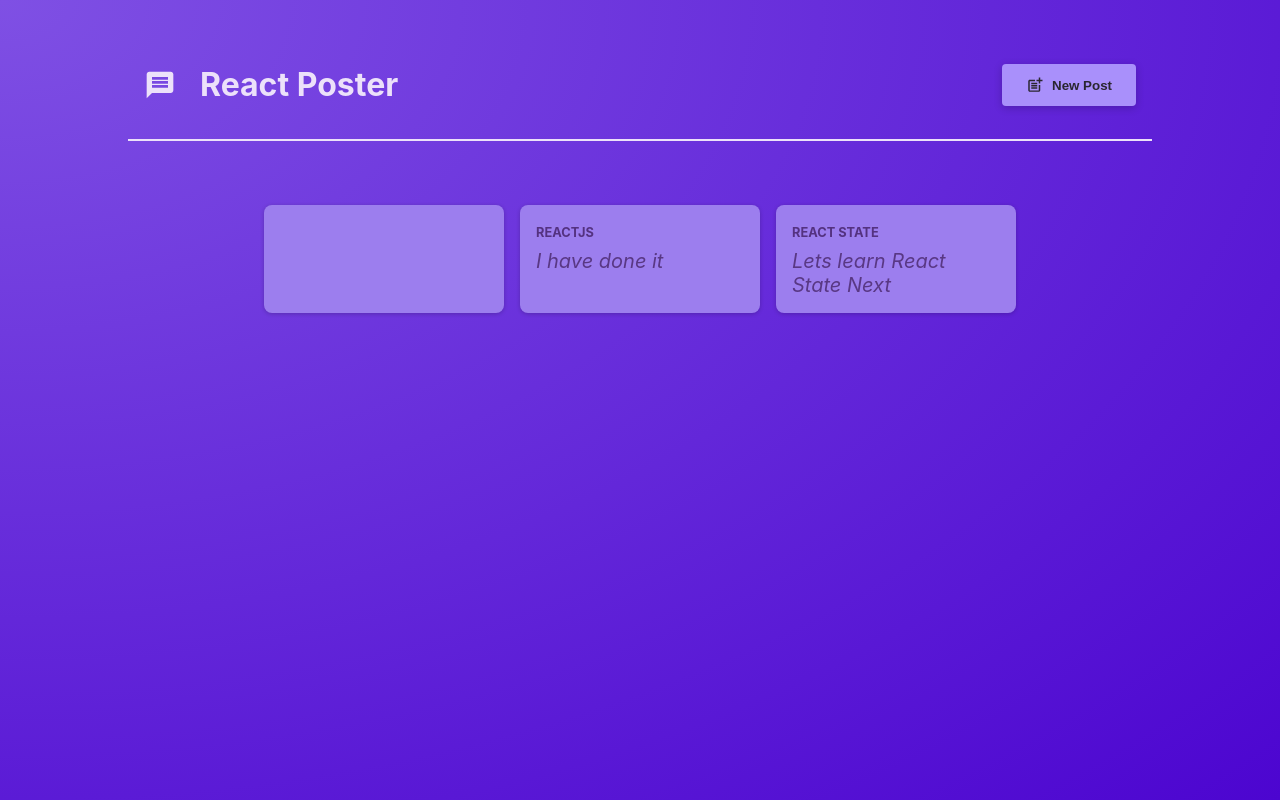
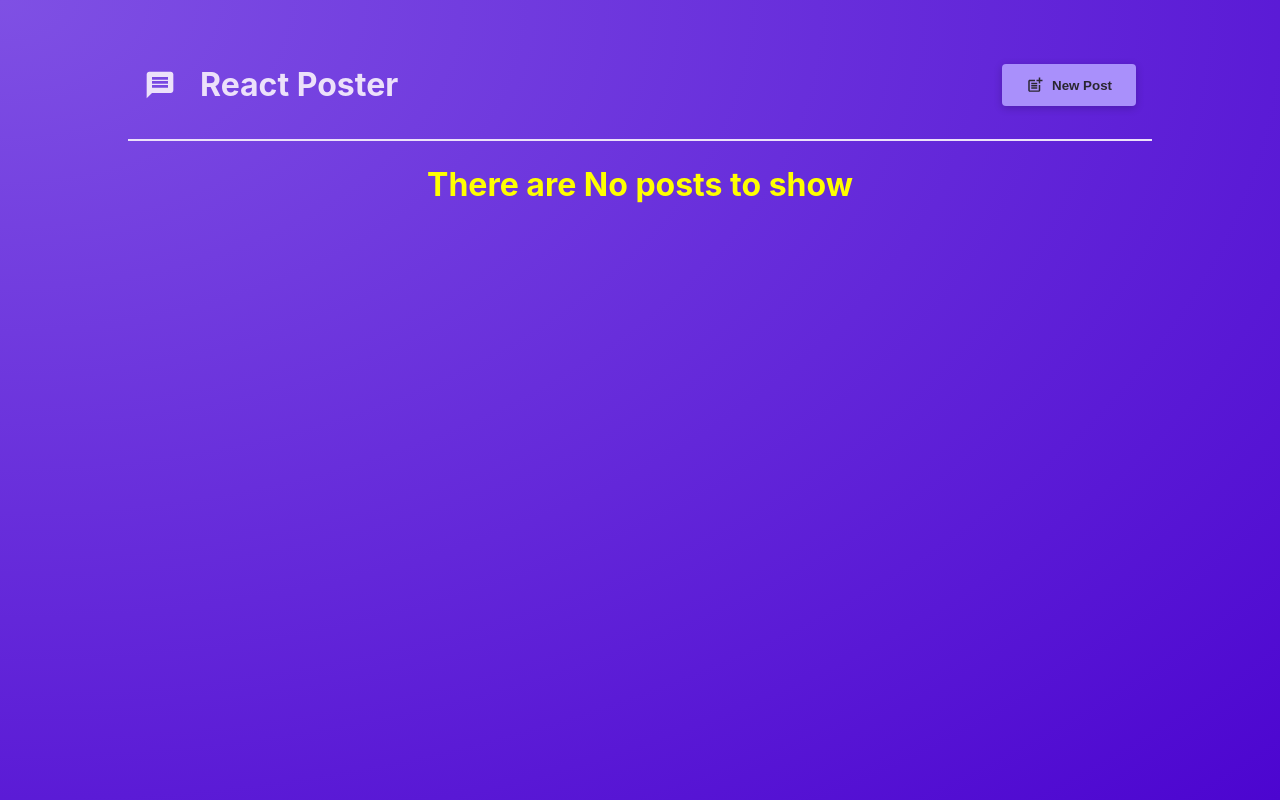
Before and after one commit to rizwath123/React-Basics, a React (Create React App) app in the folder react-with-academind/: page / in a window 1280 px wide. Built offline with nearby package versions, Linux system fonts and the light colour scheme.

Commit message:
creating posts and displaying it executed

```diff
--- a/react-with-academind/src/Components/CreatePost.js
+++ b/react-with-academind/src/Components/CreatePost.js
@@ -1,34 +1,50 @@
-// import {useState} from 'react'
+import {useState} from 'react'
 import classes from "./CreatePost.module.css"
 
 
 export function CreatePost(props) {
-    // const [enteredBody, setEnteredBody] = useState('')
-    // let enteredBody = '';
-    // function onChangeEventHandler(event){
-    //     setEnteredBody(event.target.value);
-    // }
+    const [enteredBody, setEnteredBody] = useState('')
+    const [enteredName, setEnteredName] = useState('')
 
+    function bodyChangeHandler(event) {
+        setEnteredBody(event.target.value)
+    }
+    function onNameChangeHandler(event) {
+        setEnteredName(event.target.value)
+    }
+   function submitHandlerFn(event){
+    event.preventDefault()
+    const postData = {
+        body: enteredBody,
+        name: enteredName
+    }
+    props.onAddPost(postData)
+    console.log(postData);
+    props.closeFn()
+   }
     return (
 
-        <form className={classes.form}>
+        <form className={classes.form} onSubmit={submitHandlerFn}>
             <p>
-                <label  htmlFor="body">Your Message:</label>
-                <textarea  type="text" id="body" required rows={3}
-                    placeholder="Type your message here" onChange={props.onBodyChange}></textarea>
+                <label htmlFor="body">Your Message:</label>
+                <textarea type="text" id="body" required rows={3}
+                    placeholder="Type your message here" onChange={bodyChangeHandler}></textarea>
             </p>
             {/* <p>
                 {enteredBody}
+
+                    onBodyChange={bodyChangeHandler}
+                    onNameChange={onNameChangeHandler}
             </p> */}
             <p>
                 <label htmlFor="name">Your Name:</label>
-                <input  id="name" type="text" required
-                    placeholder="Type your name here" onChange={props.onNameChange}></input>
+                <input id="name" type="text" required
+                    placeholder="Type your name here" onChange={onNameChangeHandler}></input>
             </p>
             <p className={classes.actions}>
 
-            <button className={classes.button} type="button" onClick={props.closeFn}>Cancel</button>
-            <button className={classes.button} type="submit">Submit</button>
+                <button className={classes.button} type="button" onClick={props.closeFn}>Cancel</button>
+                <button className={classes.button} type="submit">Submit</button>
             </p>
         </form>
     )
--- a/react-with-academind/src/Components/PostsList.js
+++ b/react-with-academind/src/Components/PostsList.js
@@ -4,20 +4,34 @@ import { CreatePost } from "./CreatePost"
 import { useState } from 'react'
 import Modal from "./Modal"
 
-export function PostsList({isPosting,onStopPosting}) {
-    const [enteredBody, setEnteredBody] = useState('')
-    const [enteredName, setEnteredName] = useState('')
+export function PostsList({ isPosting, onStopPosting }) {
+    const [posts, setPosts] = useState([])
 
+    function addPostHandlerFn(postData) {
+        setPosts((existingPosts) => [postData, ...existingPosts])
+    }
+    return (
+        <div>
+            {isPosting && (
+                <Modal onClose={onStopPosting}>
+                    <CreatePost
+                        closeFn={onStopPosting} onAddPost={addPostHandlerFn} />
+                </Modal>
+            )}
+            {/* {isModalOpen ? <Modal onClose={hideModal}>
+                <CreatePost
+                    onBodyChange={bodyChangeHandler}
+                    onNameChange={onNameChangeHandler} />
+            </Modal> : null} */}
+            {posts.length > 0 && (<ul className={styles.posts}>
+                {posts.map((data) => <Post key={data.name} name={data.name} text={data.body} />)}
 
-
-    function bodyChangeHandler(event) {
-        setEnteredBody(event.target.value)
-    }
-    function onNameChangeHandler(event) {
-        setEnteredName(event.target.value)
-    }
+            </ul>)}
+            {posts.length === 0 && (<div style={{ textAlign: "center", backGround: "Red", color: "yellow" }}>
+                <h1>There are No posts to show</h1></div>)}
+        </div>
+    )
     // let modelVisible;
-
     // if (isModalOpen) {
     //     modelVisible = <Modal onClose={hideModal}>
     //         <CreatePost
@@ -25,27 +39,4 @@ export function PostsList({isPosting,onStopPosting}) {
     //             onNameChange={onNameChangeHandler} />
     //     </Modal>
     // }
-    return (
-        <div>
-            {isPosting && (
-                <Modal onClose={onStopPosting}>
-                <CreatePost
-                    onBodyChange={bodyChangeHandler}
-                    onNameChange={onNameChangeHandler}
-                    closeFn={onStopPosting}/>
-            </Modal>
-            )}
-            {/* {isModalOpen ? <Modal onClose={hideModal}>
-                <CreatePost
-                    onBodyChange={bodyChangeHandler}
-                    onNameChange={onNameChangeHandler} />
-            </Modal> : null} */}
-
-            <ul className={styles.posts}>
-                <Post name={enteredName} text={enteredBody} />
-                <Post name="ReactJs" text="I have done it" />
-                <Post name="React State" text="Lets learn React State Next" />
-            </ul>
-        </div>
-    )
 }
```
